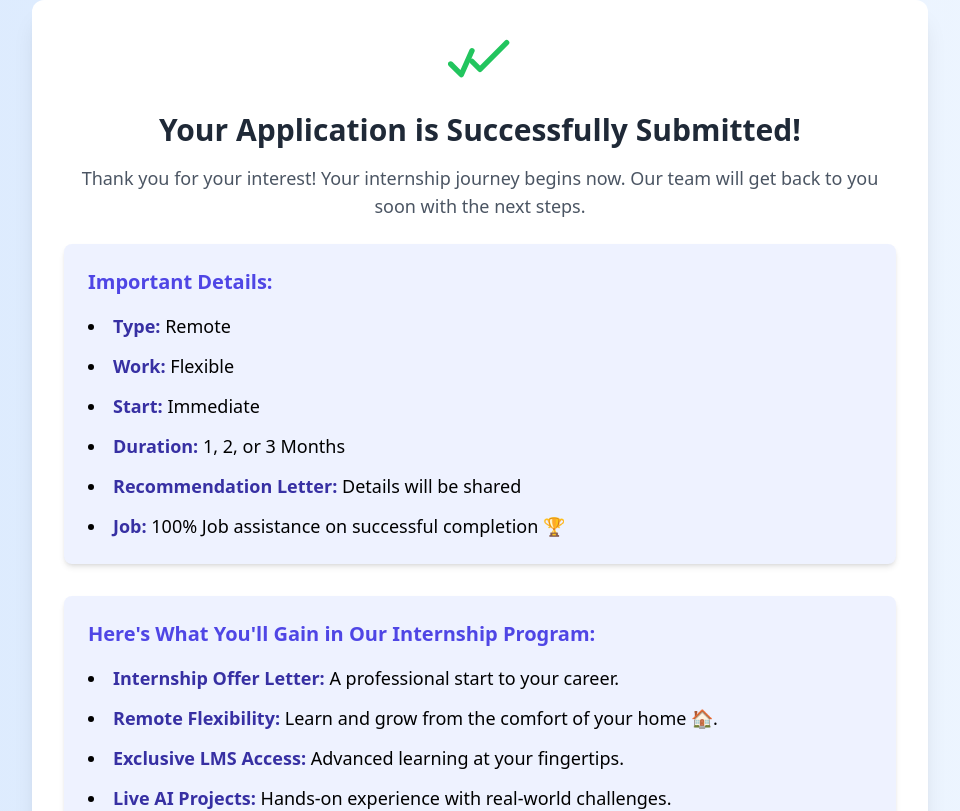
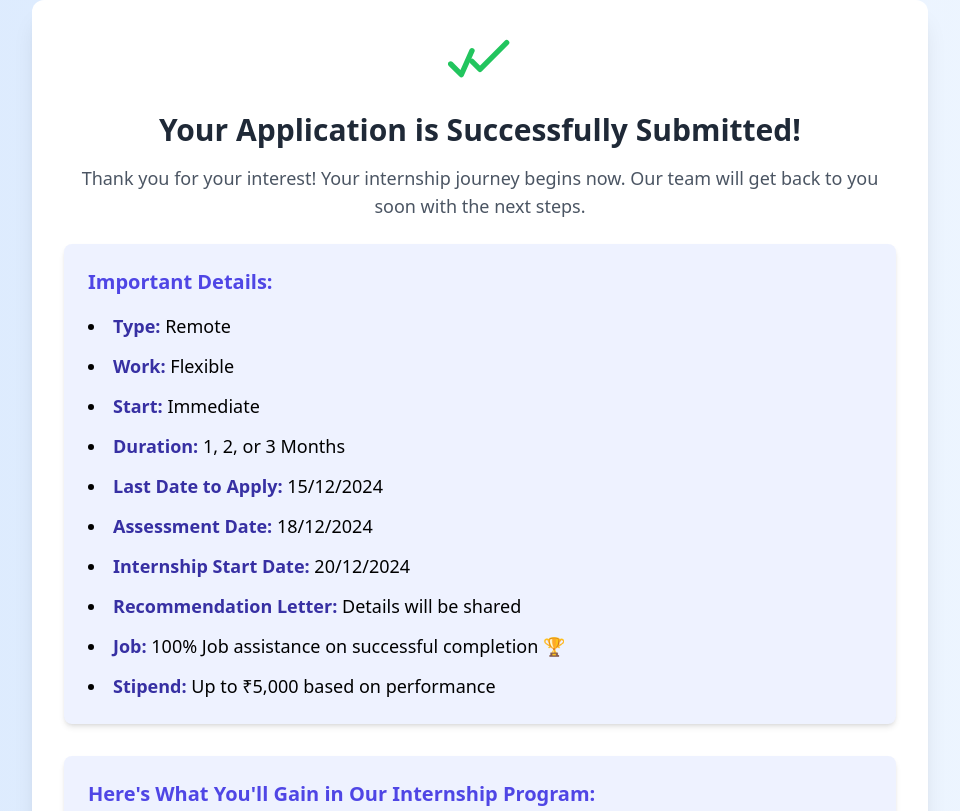
Before and after one commit to pitabasdev/infotact-internship, a React (Create React App) app: page /success in a window 1280 px wide. Shown: the top 811 px of the page, without its empty margins (160-1120 px from the left). Built offline with nearby package versions, Linux system fonts and the light colour scheme.

Commit message:
update date

```diff
--- a/src/SuccessfullyApplied .js
+++ b/src/SuccessfullyApplied .js
@@ -53,6 +53,24 @@ const SuccessfullyApplied = () => {
             </li>
             <li>
               <span className="font-bold text-indigo-800">
+                Last Date to Apply:
+              </span>{" "}
+              15/12/2024
+            </li>
+            <li>
+              <span className="font-bold text-indigo-800">
+                Assessment Date:
+              </span>{" "}
+              18/12/2024
+            </li>
+            <li>
+              <span className="font-bold text-indigo-800">
+                Internship Start Date:
+              </span>{" "}
+              20/12/2024
+            </li>
+            <li>
+              <span className="font-bold text-indigo-800">
                 Recommendation Letter:
               </span>{" "}
               Details will be shared
@@ -61,8 +79,13 @@ const SuccessfullyApplied = () => {
               <span className="font-bold text-indigo-800">Job:</span> 100% Job
               assistance on successful completion 🏆
             </li>
+            <li>
+              <span className="font-bold text-indigo-800">Stipend:</span> Up to
+              ₹5,000 based on performance
+            </li>
           </ul>
         </div>
+
         <div className="bg-indigo-50 p-6 rounded-lg shadow-md mb-8 text-left">
           <h2 className="text-xl font-semibold text-indigo-600 mb-4">
             Here's What You'll Gain in Our Internship Program:
```
